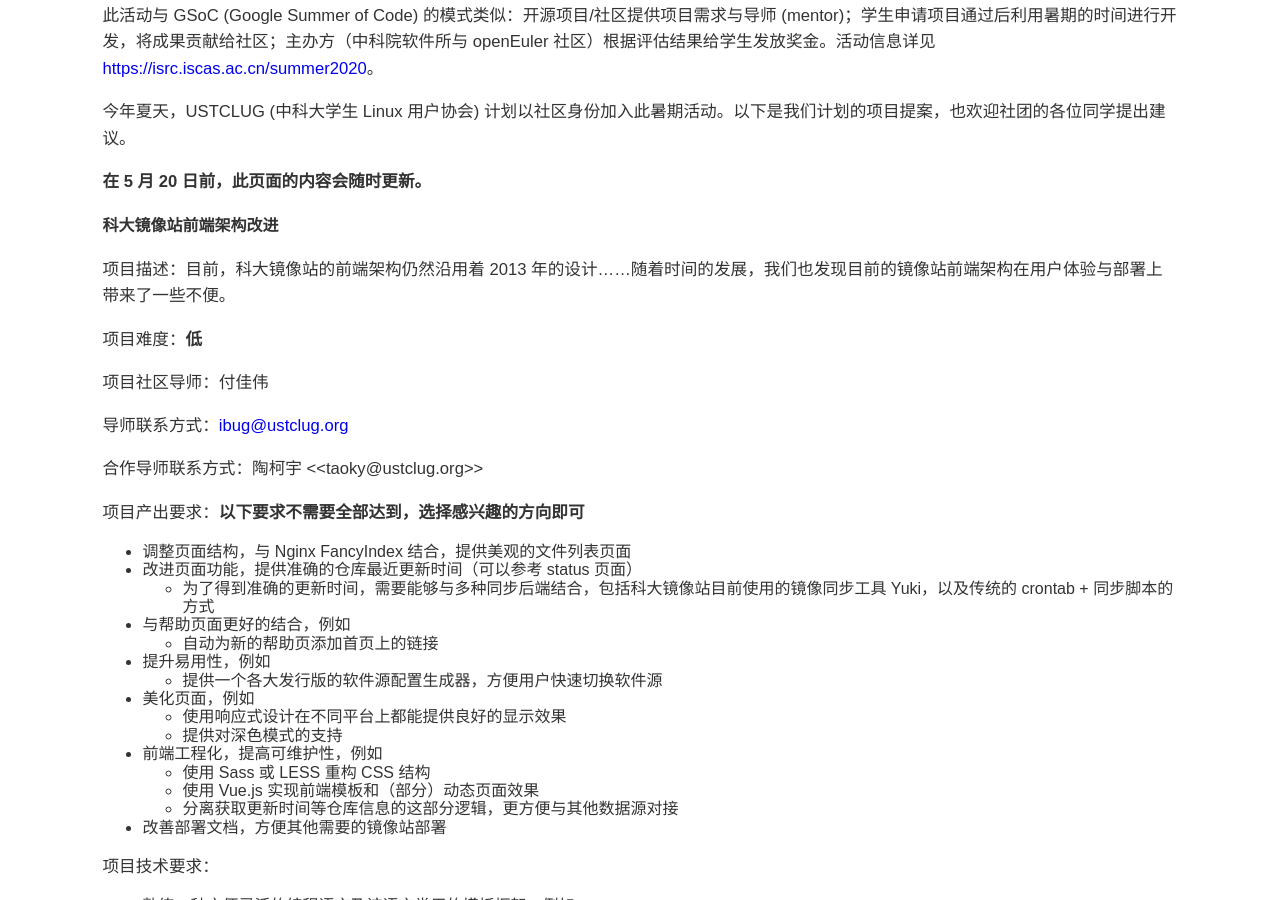
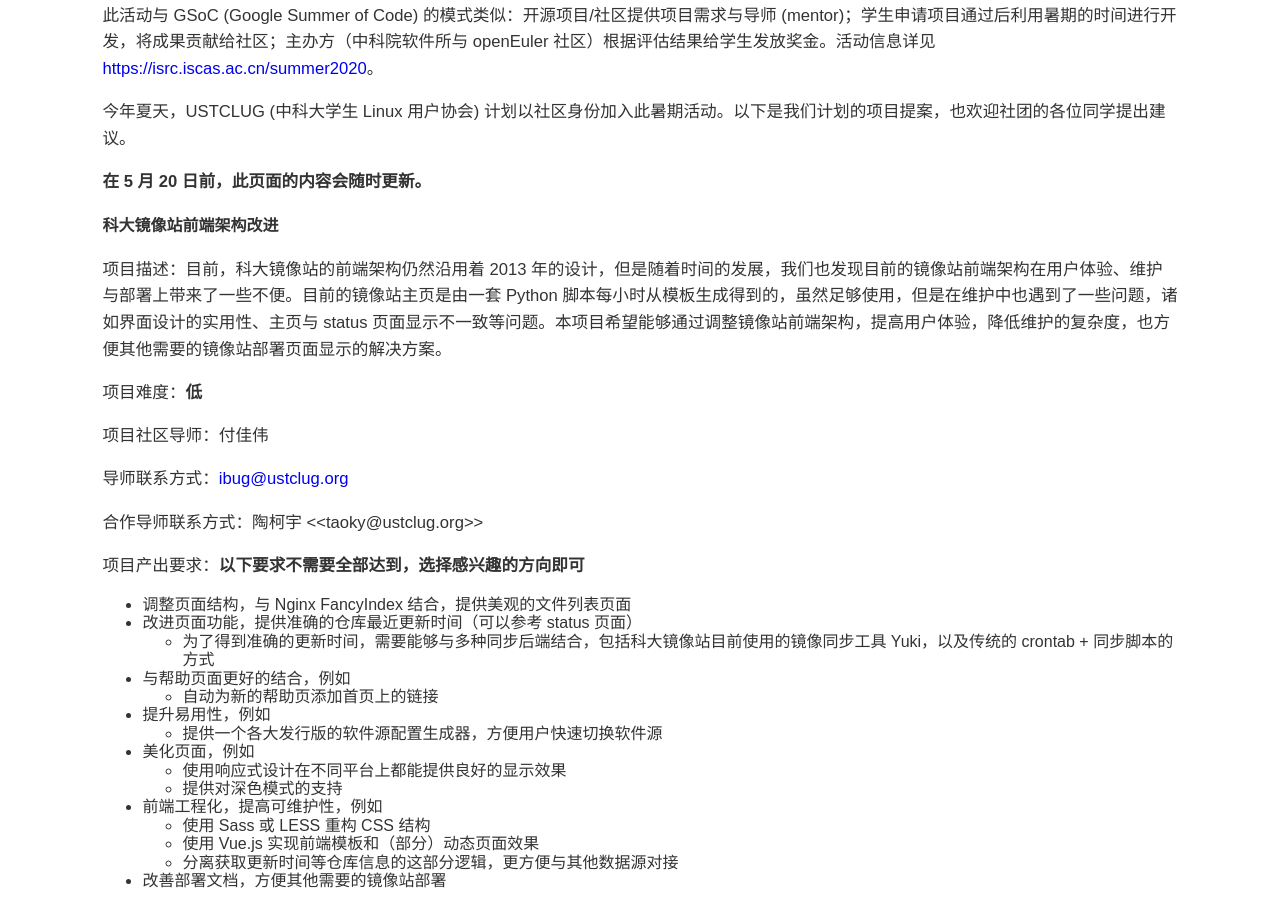
Before and after one commit to ustclug/news, a Jekyll site: the page built from _posts/2020-05-10-opensource-summer-projects.md, in a window 1280 px wide and 900 px high, scrolled down 323 px. Built offline with Jekyll 4.4.1, drawn with Linux system fonts in a browser that asks for light colours; nearby versions of some CDN libraries.

Commit message:
a simple description

```diff
--- a/_posts/2020-05-10-opensource-summer-projects.md
+++ b/_posts/2020-05-10-opensource-summer-projects.md
@@ -20,7 +20,7 @@
 
 ## 科大镜像站前端架构改进
 
-项目描述：目前，科大镜像站的前端架构仍然沿用着 2013 年的设计……随着时间的发展，我们也发现目前的镜像站前端架构在用户体验与部署上带来了一些不便。
+项目描述：目前，科大镜像站的前端架构仍然沿用着 2013 年的设计，但是随着时间的发展，我们也发现目前的镜像站前端架构在用户体验、维护与部署上带来了一些不便。目前的镜像站主页是由一套 Python 脚本每小时从模板生成得到的，虽然足够使用，但是在维护中也遇到了一些问题，诸如界面设计的实用性、主页与 status 页面显示不一致等问题。本项目希望能够通过调整镜像站前端架构，提高用户体验，降低维护的复杂度，也方便其他需要的镜像站部署页面显示的解决方案。
 
 项目难度：**低**
 
```
